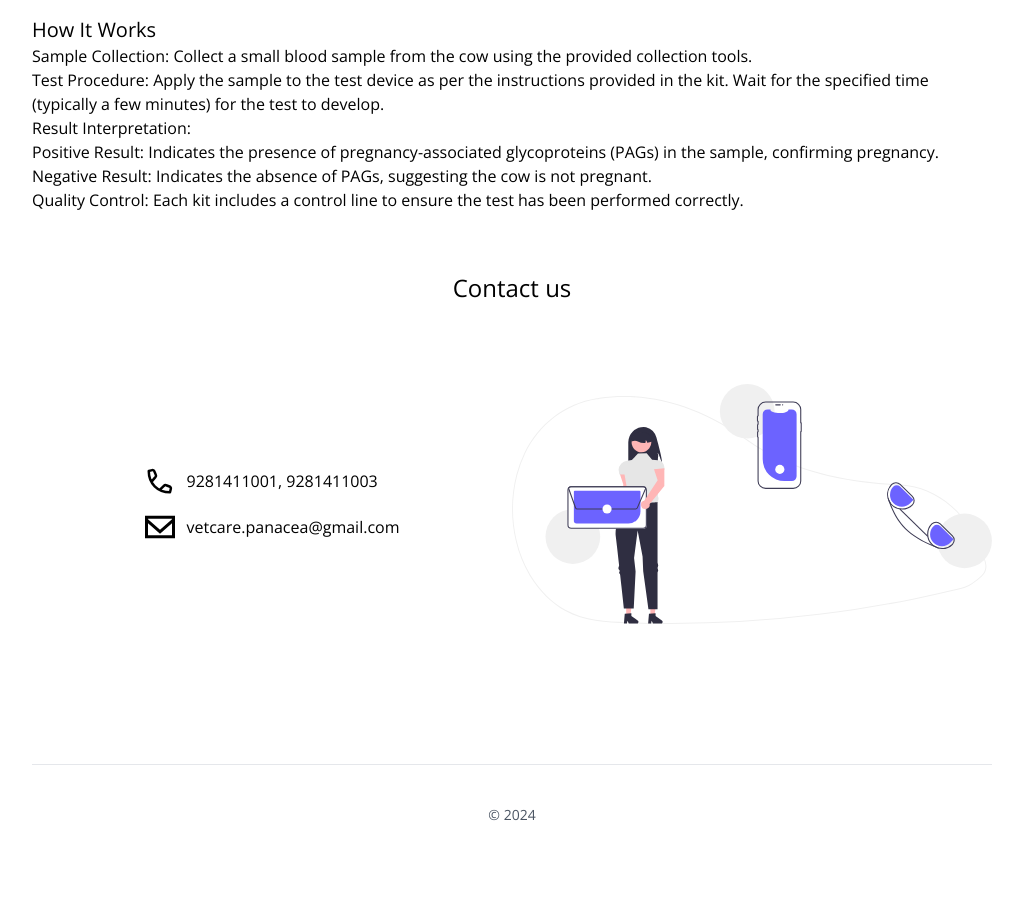
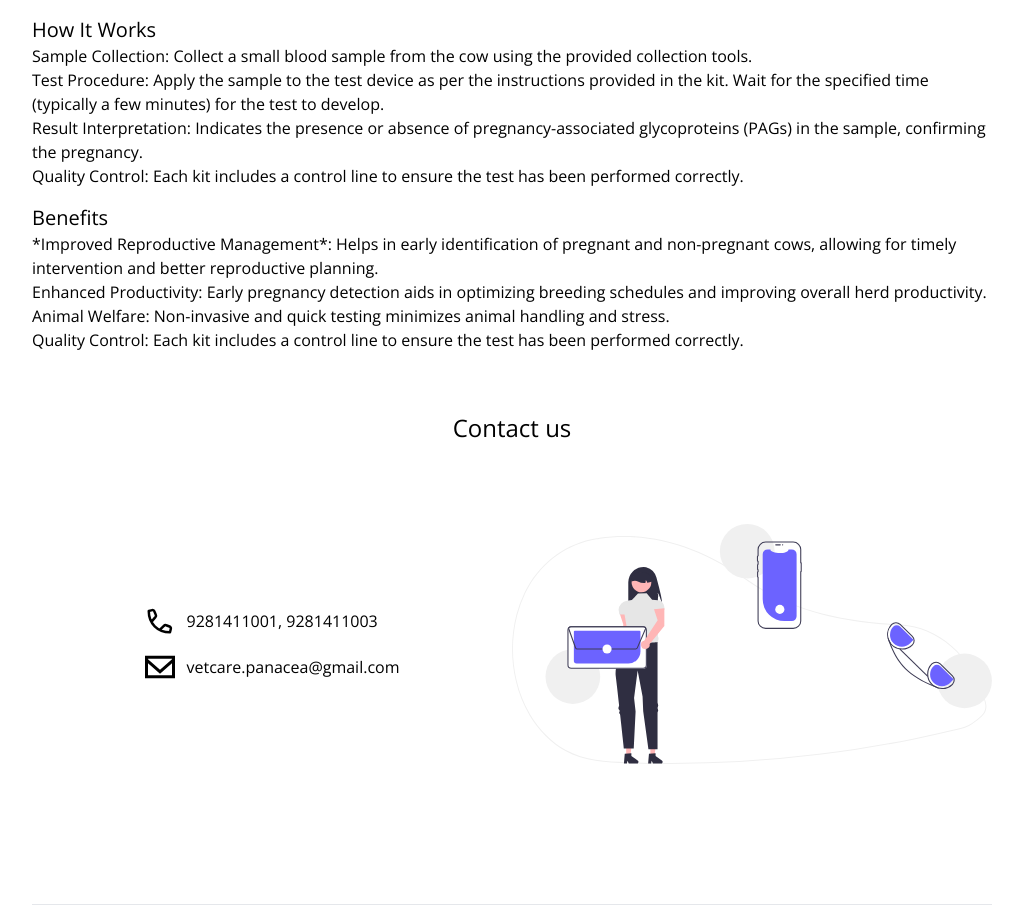
Before and after one commit to panacea-vetcare/bovine-pregnancy-kit, a Next.js app: page / in a window 1280 px wide. Shown: the part 1447-2360 px from the top of the page, without its empty margins (128-1151 px from the left). Before the commit the page ends 2332 px from the top, so only its background shows below. Built offline with nearby package versions, Linux system fonts and the light colour scheme.

Commit message:
Update bovinepdkit.tsx

```diff
--- a/src/components/bovinepdkit.tsx
+++ b/src/components/bovinepdkit.tsx
@@ -23,13 +23,16 @@ export default function Bovinepdkit() {
           <p className="text-xl">How It Works</p>
           <div>Sample Collection: Collect a small blood sample from the cow using the provided collection tools.</div>
           <div>Test Procedure: Apply the sample to the test device as per the instructions provided in the kit. Wait for the specified time (typically a few minutes) for the test to develop.</div>
-          <div>Result Interpretation:
-            <p>Positive Result: Indicates the presence of pregnancy-associated glycoproteins (PAGs) in the sample, confirming pregnancy.</p>
-            <p>Negative Result: Indicates the absence of PAGs, suggesting the cow is not pregnant.</p>
-          </div>
+          <div>Result Interpretation: Indicates the presence or absence of pregnancy-associated glycoproteins (PAGs) in the sample, confirming the pregnancy.</div>
           <div>Quality Control: Each kit includes a control line to ensure the test has been performed correctly.</div>
         </div>
-
+        <div className="mt-4">
+          <p className="text-xl">Benefits</p>
+          <div>*Improved Reproductive Management*: Helps in early identification of pregnant and non-pregnant cows, allowing for timely intervention and better reproductive planning.</div>
+          <div>Enhanced Productivity: Early pregnancy detection aids in optimizing breeding schedules and improving overall herd productivity.</div>
+          <div>Animal Welfare: Non-invasive and quick testing minimizes animal handling and stress.</div>
+          <div>Quality Control: Each kit includes a control line to ensure the test has been performed correctly.</div>
+        </div>
       </div>
     </>
   );
```
